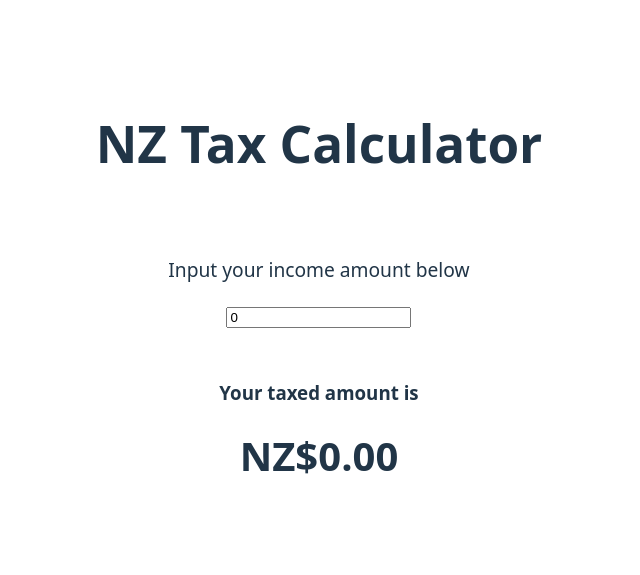
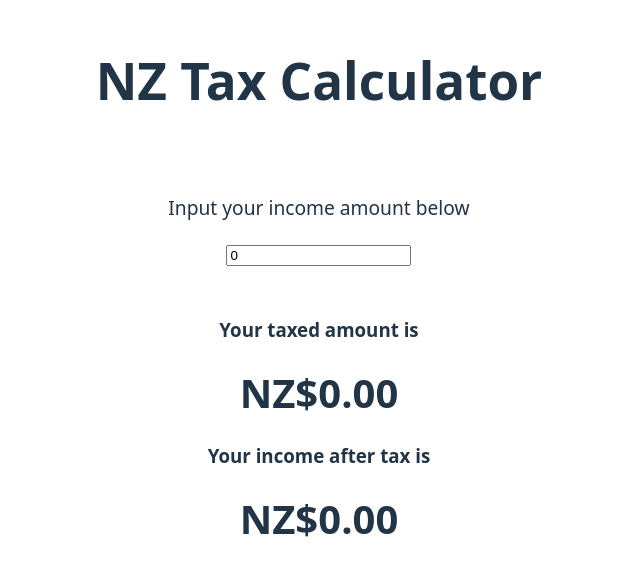
Before and after one commit to mzt-tang/nz-tax-calculator, a React (Vite) app: page / in a window 1280 px wide. Shown: the part 117-692 px from the top of the page, without its empty margins (321-961 px from the left). Built offline with nearby package versions, Linux system fonts and the light colour scheme.

Commit message:
updated readme on how to run, added a income after tax section

```diff
--- a/src/App.css
+++ b/src/App.css
@@ -13,7 +13,7 @@ p {
   padding: 2em;
 }
 
-.tax-amount {
+.display-amount {
   font-weight: bold;
   font-size: 2.5em;
 }
--- a/src/App.jsx
+++ b/src/App.jsx
@@ -1,6 +1,6 @@
 import { useState } from 'react'
 import './App.css'
-import calculateTax from './utilities/tax-calculator';
+import calculateTax, { incomeAfterTax } from './utilities/tax-calculator';
 
 function App() {
   const [incomeAmount, setIncomeAmount] = useState(0);
@@ -9,8 +9,12 @@ function App() {
     setIncomeAmount(e.target.value);
   }
 
-  function handleTaxCalculation(incomeAmount) {
-    return calculateTax(incomeAmount).toLocaleString("en-US", {style: "currency", currency: "NZD"});
+  function handleTaxCalculation(income) {
+    return calculateTax(income).toLocaleString("en-US", {style: "currency", currency: "NZD"});
+  }
+
+  function handleIncomeAfterTaxCalculation(income) {
+    return incomeAfterTax(income, calculateTax(income)).toLocaleString("en-US", {style: "currency", currency: "NZD"});
   }
 
   return (
@@ -26,8 +30,14 @@ function App() {
         <h3>
           Your taxed amount is
         </h3>
-        <div className="tax-amount">
+        <div className="display-amount">
           {handleTaxCalculation(incomeAmount)}
+        </div>
+        <h3>
+          Your income after tax is
+        </h3>
+        <div className="display-amount">
+          {handleIncomeAfterTaxCalculation(incomeAmount)}
         </div>
       </div>
     </>
--- a/src/utilities/tax-calculator.js
+++ b/src/utilities/tax-calculator.js
@@ -25,6 +25,10 @@ export default function calculateTax(income) {
   return taxToPay;
 }
 
+export function incomeAfterTax(income, tax) {
+  return income - tax;
+}
+
 function calculateMaxBracketAmount(taxBracketIndex) {
   if (taxBracketIndex == 0) return 0; // Account for 0 income;
   const totalIncomeForBracket = TAX_BRACKETS[taxBracketIndex].bracket - TAX_BRACKETS[taxBracketIndex - 1].bracket;
```
Also changed, not shown: 1 other file (tests, documents, lock files or other folders).
